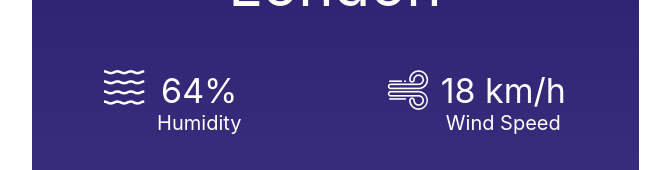
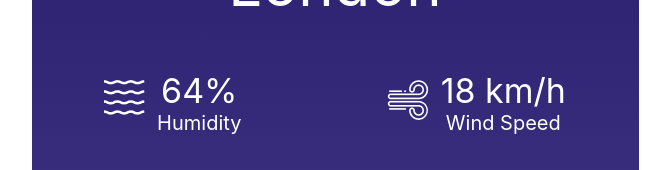
Before and after one commit to liovirgildam/react-tutorial, a React (Create React App) app: page / in a window 1280 px wide. Shown: the part 665-835 px from the top of the page, without its empty margins (305-975 px from the left). Built offline with nearby package versions, Linux system fonts and the light colour scheme.

Commit message:
Adds CSS style to icon class

```diff
--- a/src/Components/WeatherApp/weatherApp.css
+++ b/src/Components/WeatherApp/weatherApp.css
@@ -85,3 +85,7 @@
     font-size: 20px;
     font-weight: 400;
 }
+
+.icon{
+    margin-top: 10px;
+}
```
